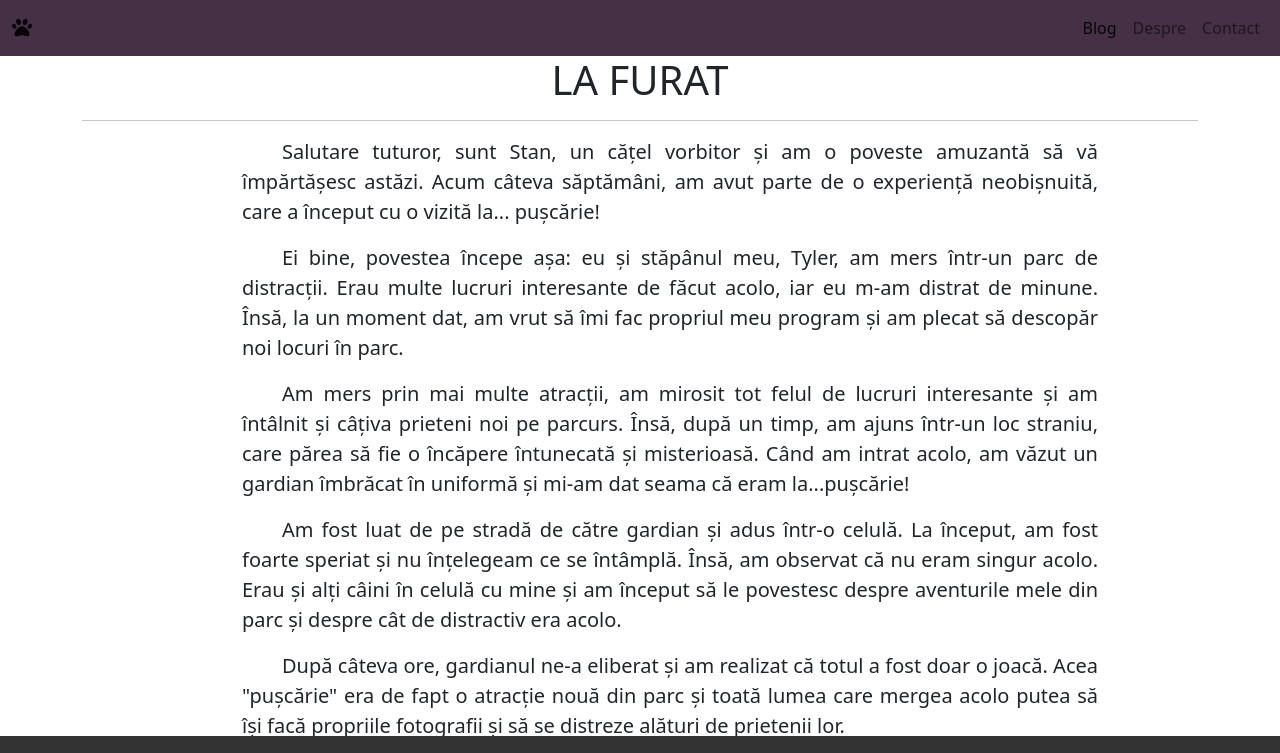
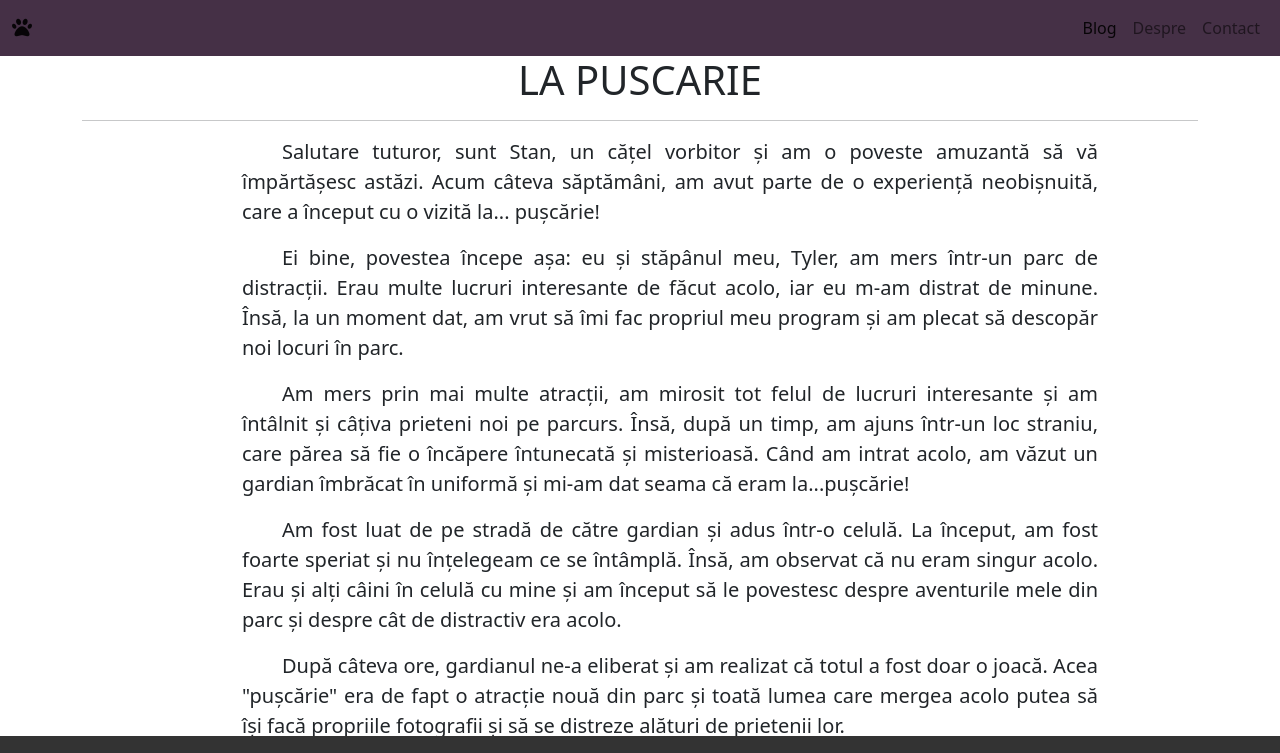
Before and after one commit to Jun1oru/catelul-blogger, a plain HTML site: page lapuscarie.html in a window 1280 px wide. Shown: the top 753 px of the page. Drawn offline with nearby package versions, Linux system fonts and the light colour scheme.

Commit message:
Fix typo in lapuscarie.html

```diff
--- a/lapuscarie.html
+++ b/lapuscarie.html
@@ -28,7 +28,7 @@
             <div class="container h-100">
                 <div class="row h-25 align-items-center">
                     <div class="col-12 text-center">
-                        <h1>LA FURAT</h1>
+                        <h1>LA PUSCARIE</h1>
                         <hr>
                     </div>
                 </div>
```
